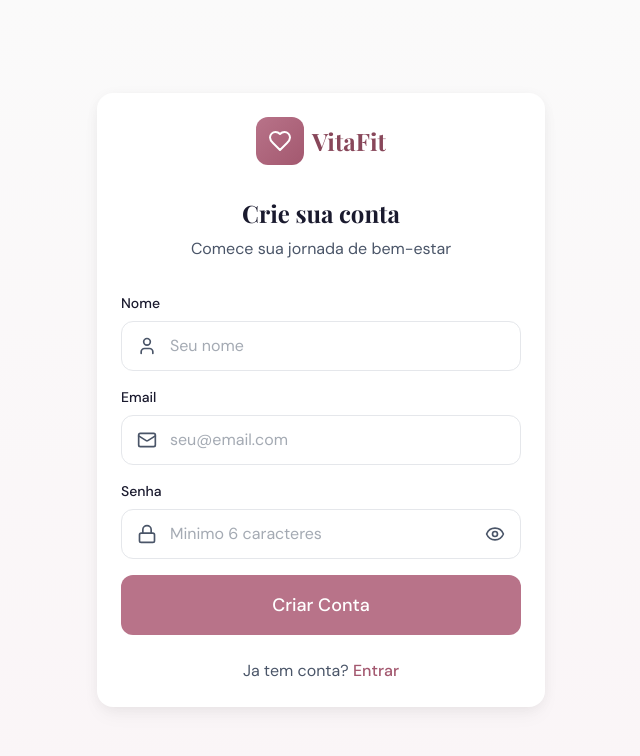
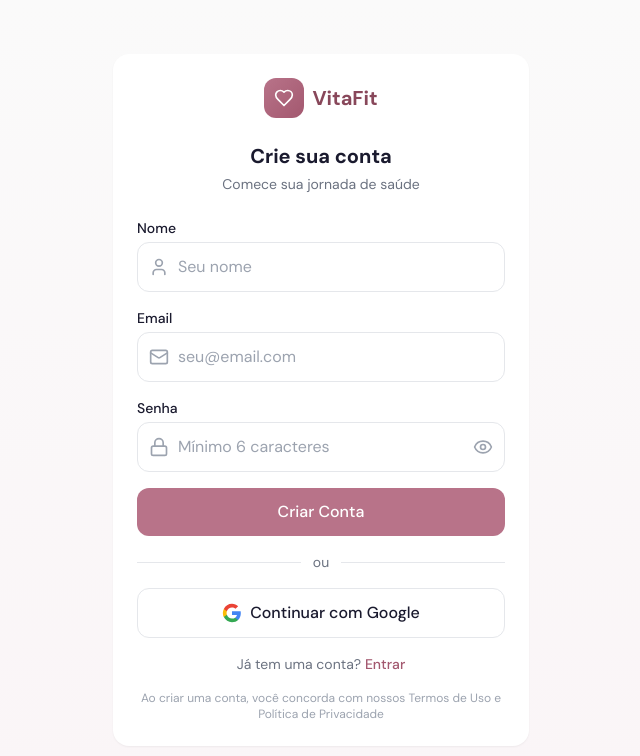
Before and after one commit to catarinaisadoradacruz-del/secret, a Next.js app: page /register in a window 1280 px wide. Shown: the top 756 px of the page, without its empty margins (319-959 px from the left). Built offline with nearby package versions, Linux system fonts and the light colour scheme; a web font is replaced by a local one.

Commit message:
perf: register otimizado sem framer-motion

```diff
--- a/src/app/(auth)/register/page.tsx
+++ b/src/app/(auth)/register/page.tsx
@@ -3,8 +3,8 @@
 import { useState } from 'react'
 import { useRouter } from 'next/navigation'
 import Link from 'next/link'
-import { motion } from 'framer-motion'
 import { Heart, Mail, Lock, User, Loader2, Eye, EyeOff } from 'lucide-react'
+import { createClient } from '@/lib/supabase/client'
 
 export default function RegisterPage() {
   const router = useRouter()
@@ -20,22 +20,39 @@ export default function RegisterPage() {
     setLoading(true)
     setError('')
 
+    if (password.length < 6) {
+      setError('A senha deve ter pelo menos 6 caracteres')
+      setLoading(false)
+      return
+    }
+
     try {
-      const response = await fetch('/api/auth/register', {
-        method: 'POST',
-        headers: { 'Content-Type': 'application/json' },
-        body: JSON.stringify({ name, email, password })
+      const supabase = createClient()
+      const { data: authData, error: authError } = await supabase.auth.signUp({
+        email,
+        password,
+        options: { data: { name } }
       })
 
-      const data = await response.json()
-
-      if (!response.ok) {
-        setError(data.error || 'Erro ao criar conta')
+      if (authError) {
+        if (authError.message.includes('already registered')) {
+          setError('Este email já está cadastrado')
+        } else {
+          setError('Erro ao criar conta. Tente novamente.')
+        }
         return
       }
 
-      // Redirecionar para login
-      router.push('/login?registered=true')
+      if (authData.user) {
+        await supabase.from('users').insert({
+          id: authData.user.id,
+          email,
+          name,
+          phase: 'TRYING',
+          created_at: new Date().toISOString()
+        })
+        router.push('/onboarding')
+      }
     } catch {
       setError('Erro ao criar conta. Tente novamente.')
     } finally {
@@ -43,82 +60,86 @@ export default function RegisterPage() {
     }
   }
 
+  const handleGoogleRegister = async () => {
+    setLoading(true)
+    try {
+      const supabase = createClient()
+      await supabase.auth.signInWithOAuth({
+        provider: 'google',
+        options: { redirectTo: `${window.location.origin}/auth/callback` }
+      })
+    } catch {
+      setError('Erro ao conectar com Google')
+      setLoading(false)
+    }
+  }
+
   return (
-    <motion.div
-      initial={{ opacity: 0, y: 20 }}
-      animate={{ opacity: 1, y: 0 }}
-      className="w-full max-w-md"
-    >
-      <div className="card">
+    <div className="w-full max-w-md mx-auto p-4">
+      <div className="bg-white rounded-2xl shadow-sm p-6">
         {/* Logo */}
-        <div className="flex items-center justify-center gap-2 mb-8">
-          <div className="w-12 h-12 rounded-xl bg-gradient-to-br from-primary-500 to-primary-600 flex items-center justify-center">
-            <Heart className="w-6 h-6 text-white" />
+        <div className="flex items-center justify-center gap-2 mb-6">
+          <div className="w-10 h-10 rounded-xl bg-gradient-to-br from-primary-500 to-primary-600 flex items-center justify-center">
+            <Heart className="w-5 h-5 text-white" />
           </div>
-          <span className="font-display text-2xl font-bold text-primary-700">VitaFit</span>
+          <span className="text-xl font-bold text-primary-700">VitaFit</span>
         </div>
 
-        <h1 className="text-2xl font-display font-bold text-center mb-2">
-          Crie sua conta
-        </h1>
-        <p className="text-text-secondary text-center mb-8">
-          Comece sua jornada de bem-estar
-        </p>
+        <h1 className="text-xl font-bold text-center mb-1">Crie sua conta</h1>
+        <p className="text-gray-500 text-center text-sm mb-6">Comece sua jornada de saúde</p>
+
+        {error && (
+          <div className="bg-red-50 text-red-600 p-3 rounded-xl text-sm mb-4">{error}</div>
+        )}
 
         <form onSubmit={handleRegister} className="space-y-4">
-          {error && (
-            <div className="bg-red-50 text-red-600 p-3 rounded-xl text-sm">
-              {error}
-            </div>
-          )}
-
           <div>
-            <label className="block text-sm font-medium mb-2">Nome</label>
+            <label className="block text-sm font-medium mb-1">Nome</label>
             <div className="relative">
-              <User className="absolute left-4 top-1/2 -translate-y-1/2 w-5 h-5 text-text-secondary" />
+              <User className="absolute left-3 top-1/2 -translate-y-1/2 w-5 h-5 text-gray-400" />
               <input
                 type="text"
                 value={name}
                 onChange={(e) => setName(e.target.value)}
-                className="input pl-12"
                 placeholder="Seu nome"
                 required
+                className="w-full pl-10 pr-4 py-3 border border-gray-200 rounded-xl focus:ring-2 focus:ring-primary-500 focus:border-transparent"
               />
             </div>
           </div>
 
           <div>
-            <label className="block text-sm font-medium mb-2">Email</label>
+            <label className="block text-sm font-medium mb-1">Email</label>
             <div className="relative">
-              <Mail className="absolute left-4 top-1/2 -translate-y-1/2 w-5 h-5 text-text-secondary" />
+              <Mail className="absolute left-3 top-1/2 -translate-y-1/2 w-5 h-5 text-gray-400" />
               <input
                 type="email"
                 value={email}
                 onChange={(e) => setEmail(e.target.value)}
-                className="input pl-12"
                 placeholder="seu@email.com"
                 required
+                className="w-full pl-10 pr-4 py-3 border border-gray-200 rounded-xl focus:ring-2 focus:ring-primary-500 focus:border-transparent"
               />
             </div>
           </div>
 
           <div>
-            <label className="block text-sm font-medium mb-2">Senha</label>
+            <label className="block text-sm font-medium mb-1">Senha</label>
             <div className="relative">
-              <Lock className="absolute left-4 top-1/2 -translate-y-1/2 w-5 h-5 text-text-secondary" />
+              <Lock className="absolute left-3 top-1/2 -translate-y-1/2 w-5 h-5 text-gray-400" />
               <input
                 type={showPassword ? 'text' : 'password'}
                 value={password}
                 onChange={(e) => setPassword(e.target.value)}
-                className="input pl-12 pr-12"
-                placeholder="Minimo 6 caracteres"
+                placeholder="Mínimo 6 caracteres"
+                required
                 minLength={6}
-                required
+                className="w-full pl-10 pr-12 py-3 border border-gray-200 rounded-xl focus:ring-2 focus:ring-primary-500 focus:border-transparent"
               />
               <button
                 type="button"
                 onClick={() => setShowPassword(!showPassword)}
-                className="absolute right-4 top-1/2 -translate-y-1/2 text-text-secondary hover:text-text-primary"
+                className="absolute right-3 top-1/2 -translate-y-1/2 text-gray-400"
               >
                 {showPassword ? <EyeOff className="w-5 h-5" /> : <Eye className="w-5 h-5" />}
               </button>
@@ -128,23 +149,41 @@ export default function RegisterPage() {
           <button
             type="submit"
             disabled={loading}
-            className="btn-primary w-full py-4 text-lg"
+            className="w-full bg-primary-500 text-white py-3 rounded-xl font-medium disabled:opacity-50 flex items-center justify-center gap-2"
           >
-            {loading ? (
-              <Loader2 className="w-5 h-5 animate-spin" />
-            ) : (
-              'Criar Conta'
-            )}
+            {loading ? <Loader2 className="w-5 h-5 animate-spin" /> : 'Criar Conta'}
           </button>
         </form>
 
-        <p className="text-center mt-6 text-text-secondary">
-          Ja tem conta?{' '}
-          <Link href="/login" className="text-primary-600 font-medium hover:underline">
-            Entrar
-          </Link>
+        <div className="flex items-center gap-3 my-4">
+          <div className="flex-1 h-px bg-gray-200" />
+          <span className="text-sm text-gray-500">ou</span>
+          <div className="flex-1 h-px bg-gray-200" />
+        </div>
+
+        <button
+          onClick={handleGoogleRegister}
+          disabled={loading}
+          className="w-full border border-gray-200 py-3 rounded-xl font-medium flex items-center justify-center gap-2 hover:bg-gray-50"
+        >
+          <svg className="w-5 h-5" viewBox="0 0 24 24">
+            <path fill="#4285F4" d="M22.56 12.25c0-.78-.07-1.53-.2-2.25H12v4.26h5.92c-.26 1.37-1.04 2.53-2.21 3.31v2.77h3.57c2.08-1.92 3.28-4.74 3.28-8.09z" />
+            <path fill="#34A853" d="M12 23c2.97 0 5.46-.98 7.28-2.66l-3.57-2.77c-.98.66-2.23 1.06-3.71 1.06-2.86 0-5.29-1.93-6.16-4.53H2.18v2.84C3.99 20.53 7.7 23 12 23z" />
+            <path fill="#FBBC05" d="M5.84 14.09c-.22-.66-.35-1.36-.35-2.09s.13-1.43.35-2.09V7.07H2.18C1.43 8.55 1 10.22 1 12s.43 3.45 1.18 4.93l2.85-2.22.81-.62z" />
+            <path fill="#EA4335" d="M12 5.38c1.62 0 3.06.56 4.21 1.64l3.15-3.15C17.45 2.09 14.97 1 12 1 7.7 1 3.99 3.47 2.18 7.07l3.66 2.84c.87-2.6 3.3-4.53 6.16-4.53z" />
+          </svg>
+          Continuar com Google
+        </button>
+
+        <p className="text-center text-sm text-gray-500 mt-4">
+          Já tem uma conta?{' '}
+          <Link href="/login" className="text-primary-600 font-medium">Entrar</Link>
+        </p>
+
+        <p className="text-center text-xs text-gray-400 mt-4">
+          Ao criar uma conta, você concorda com nossos Termos de Uso e Política de Privacidade
         </p>
       </div>
-    </motion.div>
+    </div>
   )
 }
```
